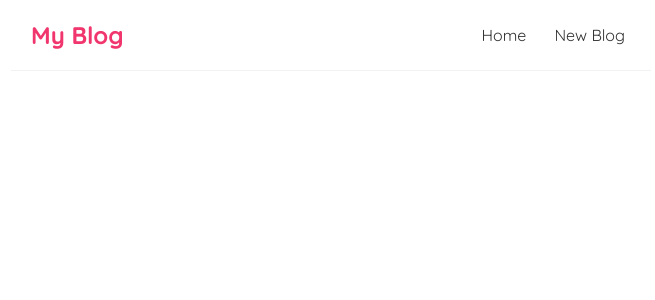
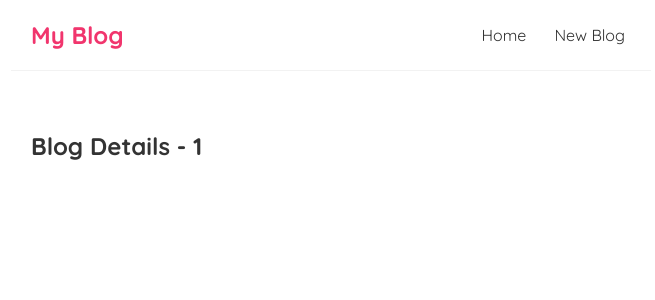
Before and after one commit to ash-automates/React-Blog-App, a React (Create React App) app: page /blogs/1 in a window 1280 px wide. Shown: the top 300 px of the page, without its empty margins (309-964 px from the left). Built offline with nearby package versions, Linux system fonts and the light colour scheme.

Commit message:
Add blog detail pages & link them with url params

```diff
--- a/src/App.js
+++ b/src/App.js
@@ -2,6 +2,7 @@
 import Home from "./Home";
 import Create from "./Create";
 import { BrowserRouter as Router, Switch, Route } from "react-router-dom";
+import BlogDetails from "./BlogDetails";
 
 function App() {
   return (
@@ -12,6 +13,9 @@
           <Switch>
             <Route exact path="/">
               <Home />
+            </Route>
+            <Route path="/blogs/:id">
+              <BlogDetails />
             </Route>
             <Route path="/create">
               <Create />
--- /dev/null
+++ b/src/BlogDetails.js
@@ -0,0 +1,12 @@
+import { useParams } from "react-router-dom";
+
+const BlogDetails = () => {
+  const { id } = useParams();
+  return (
+    <div className="blog-details">
+      <h2>Blog Details - {id}</h2>
+    </div>
+  );
+};
+
+export default BlogDetails;
--- a/src/BlogList.js
+++ b/src/BlogList.js
@@ -1,3 +1,5 @@
+import { Link } from "react-router-dom";
+
 const BlogList = (props) => {
   return (
     <div className="blog-list">
@@ -5,7 +7,9 @@
       {props.blogs.map((blog) => {
         return (
           <div className="blog-preview" key={blog.id}>
-            <h2>{blog.title}</h2>
+            <Link to={`/blogs/${blog.id}`}>
+              <h2>{blog.title}</h2>
+            </Link>
             <p>Written by {blog.author}</p>
           </div>
         );
--- a/src/index.css
+++ b/src/index.css
@@ -53,3 +53,7 @@
   color: #f1356d;
   margin-bottom: 8px;
 }
+
+.blog-list a {
+  text-decoration: none;
+}
```
